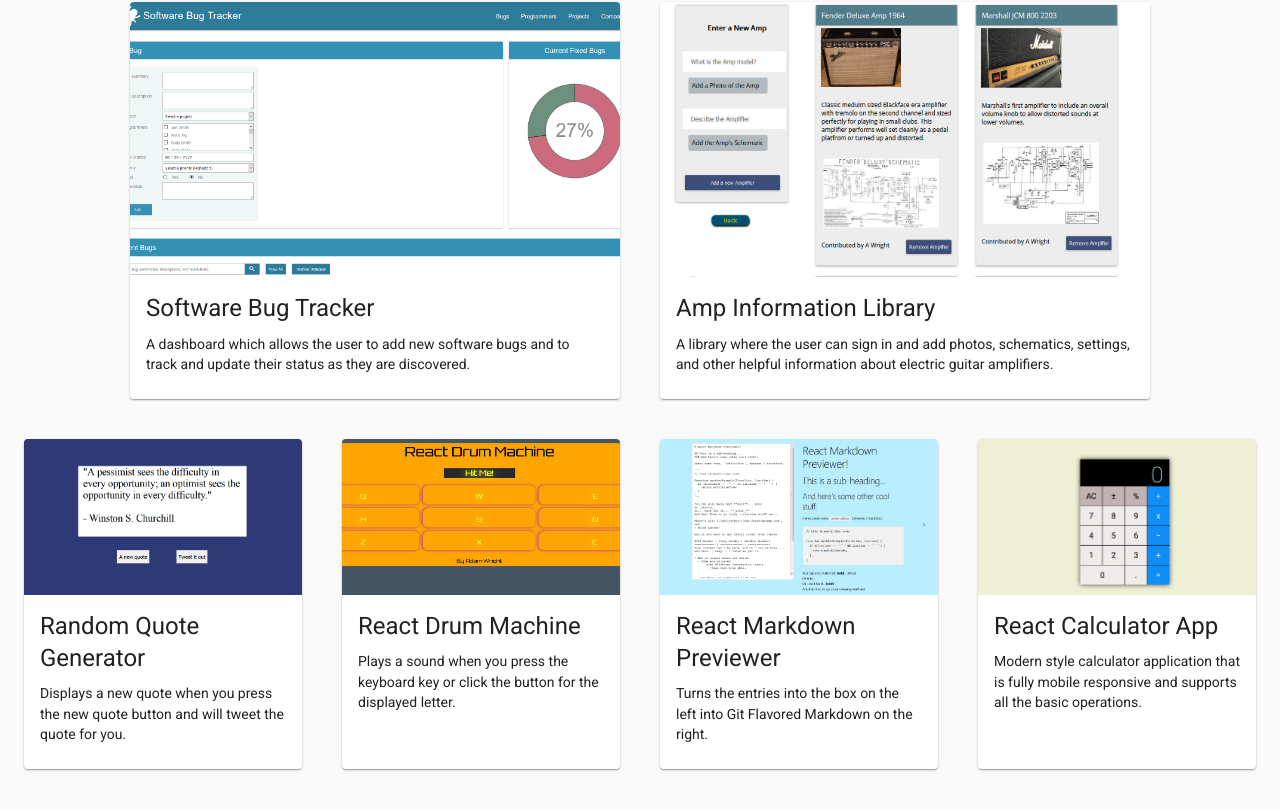
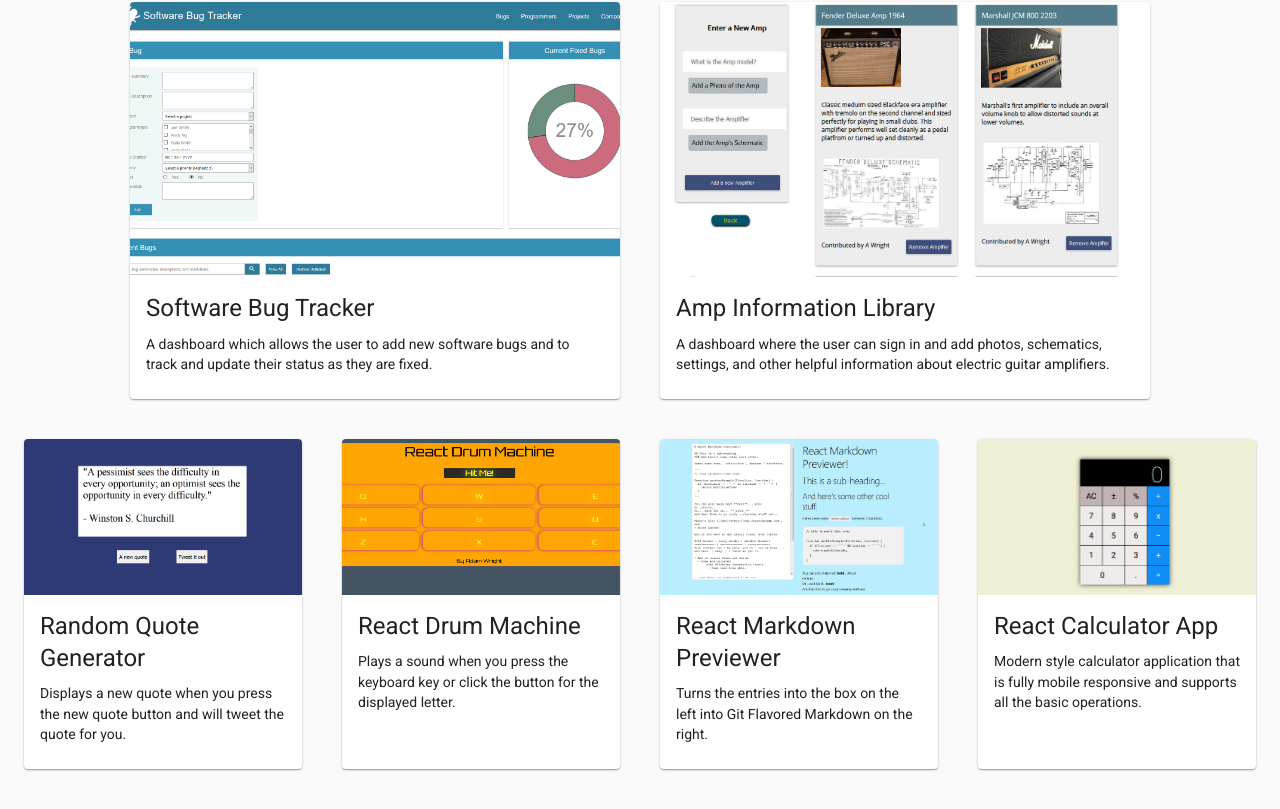
Before and after one commit to adam4321/react_portfolio, a React (Create React App) app: page / in a window 1280 px wide. Shown: the part 859-1668 px from the top of the page. Built offline with nearby package versions, Linux system fonts and the light colour scheme.

Commit message:
Update card text

```diff
--- a/src/App.js
+++ b/src/App.js
@@ -119,7 +119,8 @@ const LARGE_PROJ_CARDS = [
         project: 'Software Bug Tracker',
         link: 'https://adamjwright.com/bug_tracker',
         about:
-            'A dashboard which allows the user to add new software bugs and to track and update their status as they are discovered.'
+            `A dashboard which allows the user to add new software bugs and to track and update
+            their status as they are fixed.`
     },
     {
         key: 2,
@@ -128,7 +129,8 @@ const LARGE_PROJ_CARDS = [
         project: 'Amp Information Library',
         link: 'https://adamjwright.com/amp_library',
         about:
-            'A library where the user can sign in and add photos, schematics, settings, and other helpful information about electric guitar amplifiers.'
+            `A dashboard where the user can sign in and add photos, schematics, settings, and other
+            helpful information about electric guitar amplifiers.`
     }
 ];
 
@@ -143,7 +145,7 @@ const SMALL_PROJ_CARDS = [
         project: 'Random Quote Generator',
         link: 'https://adamjwright.com/quote_generator',
         about:
-            'Displays a new quote when you press the new quote button and will tweet the quote for you.'
+            `Displays a new quote when you press the new quote button and will tweet the quote for you.`
     },
     {
         key: 2,
@@ -152,7 +154,7 @@ const SMALL_PROJ_CARDS = [
         project: 'React Drum Machine',
         link: 'https://adamjwright.com/drum_machine',
         about:
-            'Plays a sound when you press the keyboard key or click the button for the displayed letter.'
+            `Plays a sound when you press the keyboard key or click the button for the displayed letter.`
     },
     {
         key: 3,
@@ -161,7 +163,7 @@ const SMALL_PROJ_CARDS = [
         project: 'React Markdown Previewer',
         link: 'https://adamjwright.com/markdown_previewer',
         about:
-            'Turns the entries into the box on the left into Git Flavored Markdown on the right.'
+            `Turns the entries into the box on the left into Git Flavored Markdown on the right.`
     },
     {
         key: 4,
@@ -170,7 +172,8 @@ const SMALL_PROJ_CARDS = [
         project: 'React Calculator App',
         link: 'https://adamjwright.com/react_calculator',
         about:
-            'Modern style calculator application that is fully mobile responsive and supports all the basic operations.'
+            `Modern style calculator application that is fully mobile responsive and supports all the
+            basic operations.`
     }
 ];
 
```
